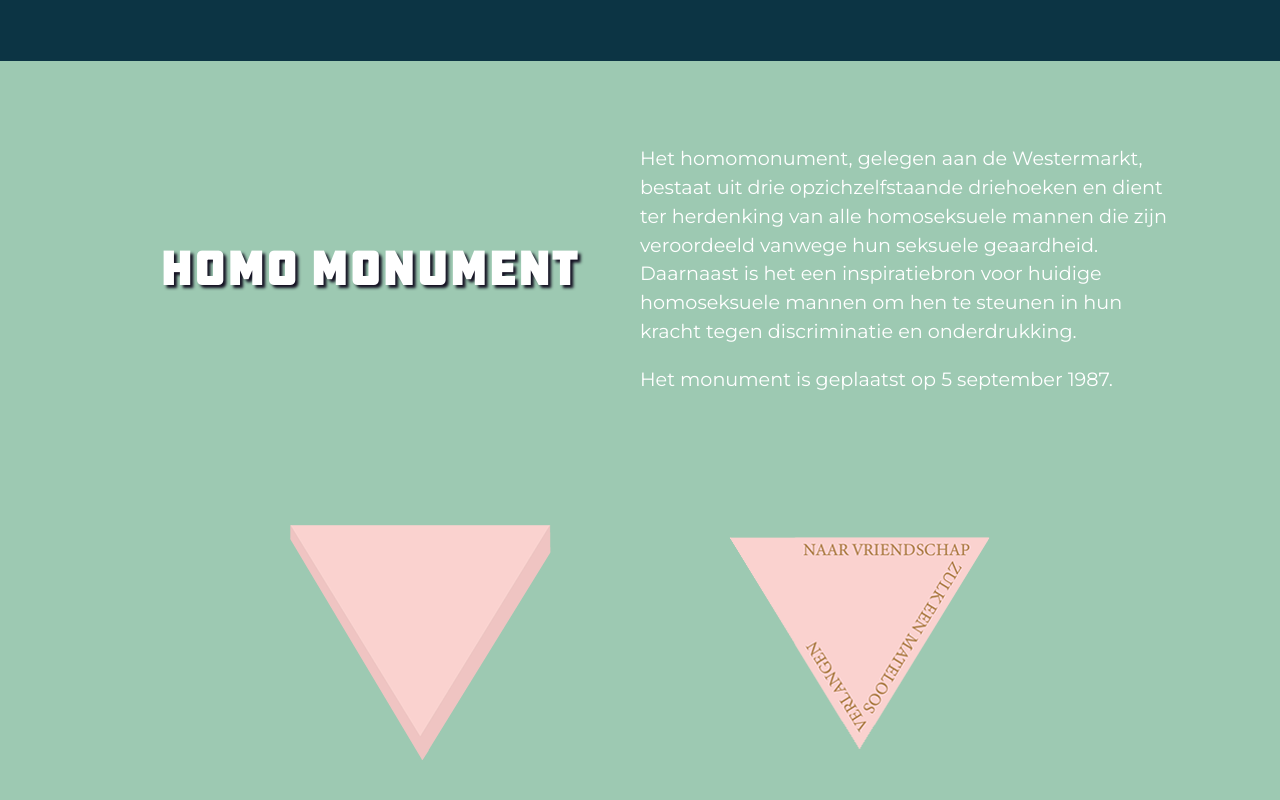
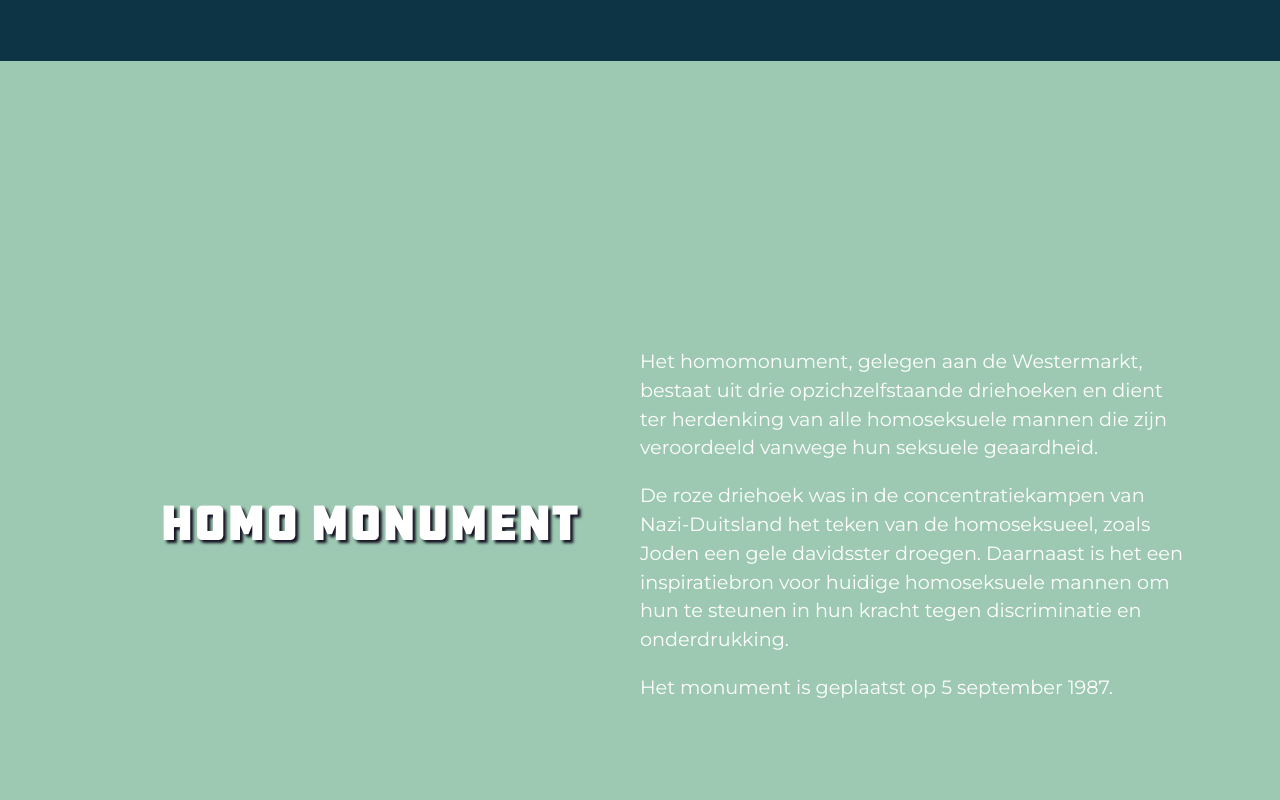
Before and after one commit to SamSlotemaker/datastory-amsterdamse-monumenten, a plain HTML site: page index.html in a window 1280 px wide. Shown: the part 2580-3380 px from the top of the page. Drawn offline with Linux system fonts and the light colour scheme.

Commit message:
lijn en 100vh intro

```diff
--- a/index.html
+++ b/index.html
@@ -44,12 +44,16 @@
                 <h2 class="animate" data-animation="anim1">Homo monument</h2>
                 <div class="monument-informatie animate" data-animation="anim2">
                     <p>Het homomonument, gelegen aan de Westermarkt, bestaat uit drie opzichzelfstaande driehoeken en
-                        dient
-                        ter herdenking van alle homoseksuele mannen die zijn veroordeeld vanwege hun seksuele
+                        dient ter herdenking van alle homoseksuele mannen die zijn veroordeeld vanwege hun seksuele
                         geaardheid.
-                        Daarnaast is het een inspiratiebron voor huidige homoseksuele mannen om hen te steunen in hun
-                        kracht
-                        tegen discriminatie en onderdrukking.</p>
+                    </p>
+                    <p>
+                        De roze driehoek was in de concentratiekampen van Nazi-Duitsland het teken van de
+                        homoseksueel, zoals Joden een gele davidsster droegen. Daarnaast is het een inspiratiebron voor
+                        huidige homoseksuele mannen om hun te steunen in hun kracht tegen discriminatie en
+                        onderdrukking.
+
+                    </p>
                     <p>Het monument is geplaatst op 5 september 1987.</p>
                 </div>
             </div>
--- a/style/style.css
+++ b/style/style.css
@@ -65,6 +65,9 @@ h3 {
     display: grid;
     grid-template-columns: 1fr 1fr;
     place-items: center;
+    height: 100vh;
+    border-bottom: 1px solid white;
+
     /* grid-gap: ; */
 }
 
@@ -380,12 +383,7 @@ body main .pie-charts h3 {
     transform: translateY(-5px);
     background: white;
 }
-}
 
-.homo-monument h3 {
-    /* font-size: 2em; */
-
-}
 
 .monument-informatie p {
     font-size: 1.2em;
```
